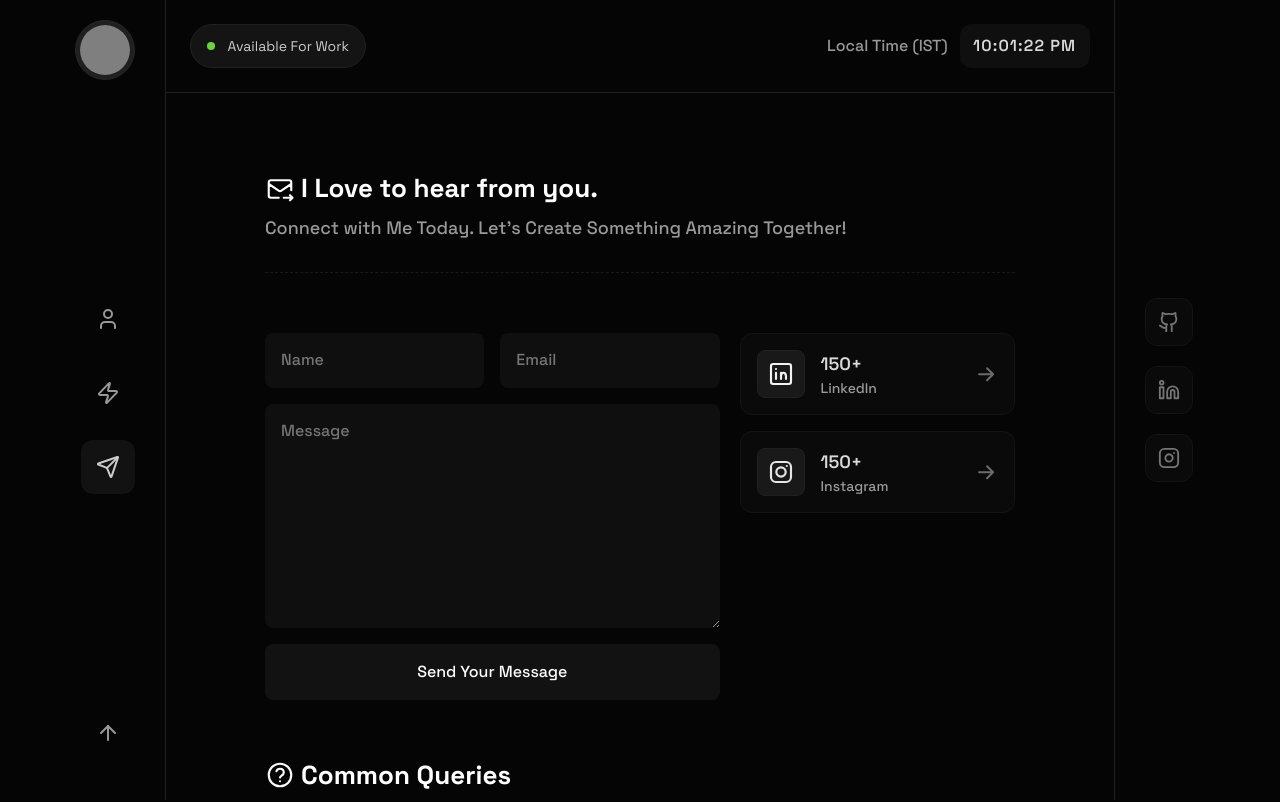
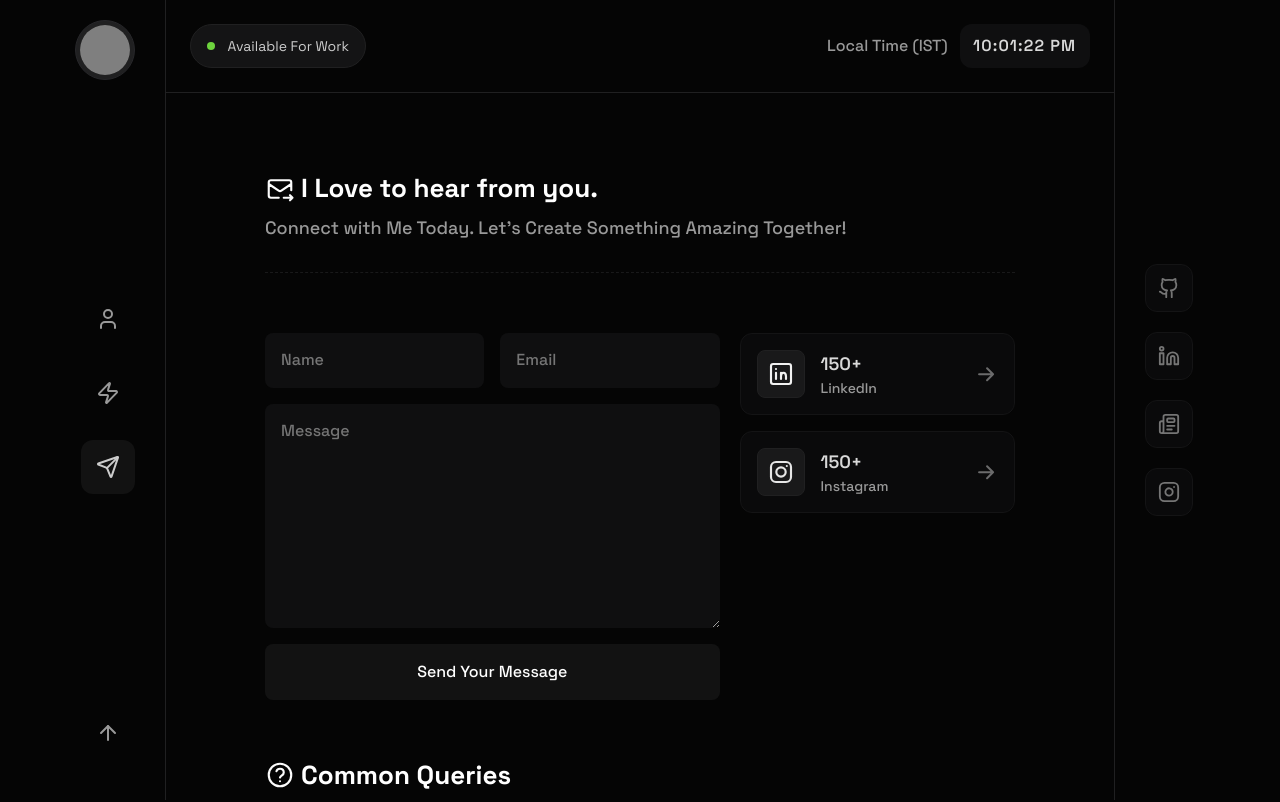
Before and after one commit to ChethiyaNuwan/portfolio, a Next.js app: page /contact in a window 1280 px wide. Shown: the top 802 px of the page. Built offline with nearby package versions, Linux system fonts and the light colour scheme; grey boxes are pictures that could not be loaded.

Commit message:
added medium social link

```diff
--- a/data/index.tsx
+++ b/data/index.tsx
@@ -58,7 +58,7 @@ import {
   honoIcon,
   figmaIcon
 } from "@/utils/assets";
-import { Github, Instagram, Linkedin, FileUser as CV } from 'lucide-react'
+import { Github, Instagram, Linkedin, FileUser as CV, Newspaper } from 'lucide-react'
 
 import { counterListsType, FAQ, FollowerData, myExperienceTypes, myServicesPlansTypes, myServicesTypes, myShowCasesTypes, myStackTypes, heroType, socialBrandsTypes, testimonialsTypes } from "@/types";
 import { socialListsTypes } from '@/types'
@@ -116,13 +116,19 @@ export const socialLists: socialListsTypes[] = [
     link: 'https://www.github.com/ChethiyaNuwan'
   },
   {
-    id: 3,
+    id: 2,
     title: 'LinkedIn',
     icon: <Linkedin size={22} />,
     link: 'https://www.linkedin.com/in/chethiyahitihamu/'
   },
   {
-    id: 2,
+    id: 3,
+    title: 'Blogging',
+    icon: <Newspaper size={22} />,
+    link: 'https://www.medium.com/@chethiya.code'
+  },
+  {
+    id: 4,
     title: 'Instagram',
     icon: <Instagram size={22} />,
     link: 'https://www.instagram.com/chethiya.nuwan/'
```
